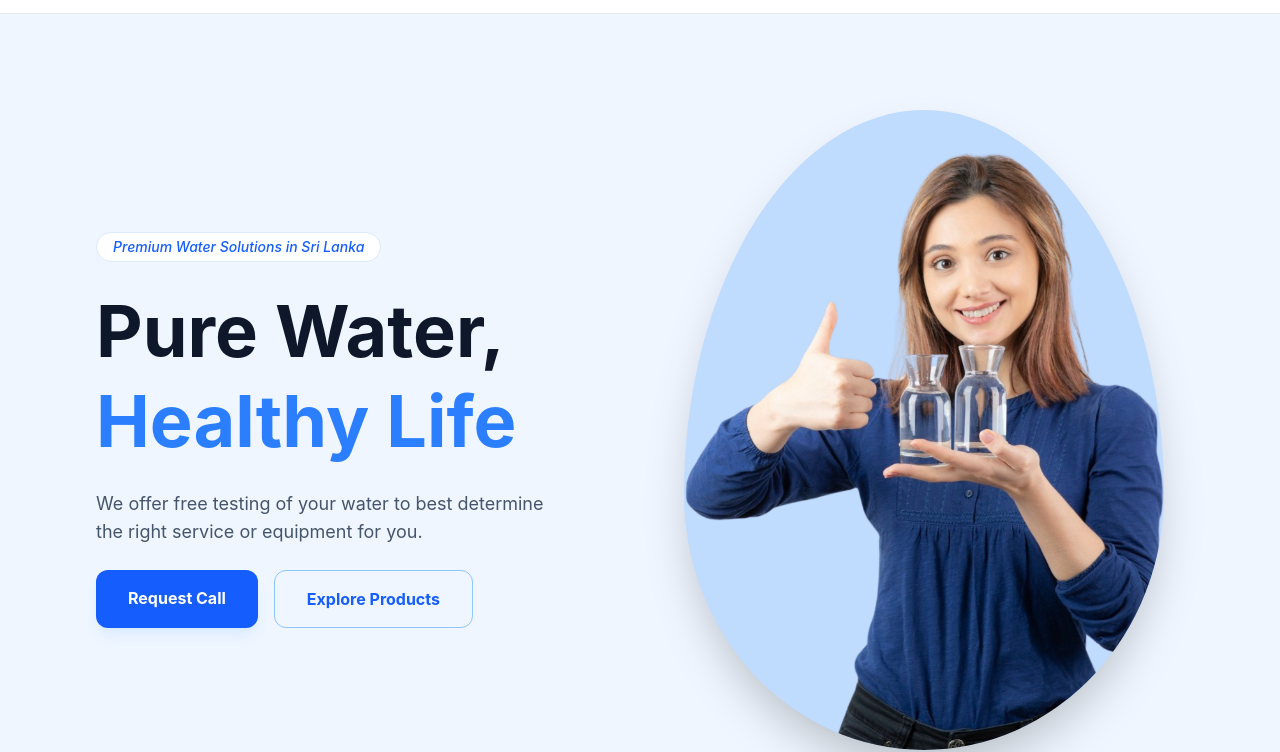
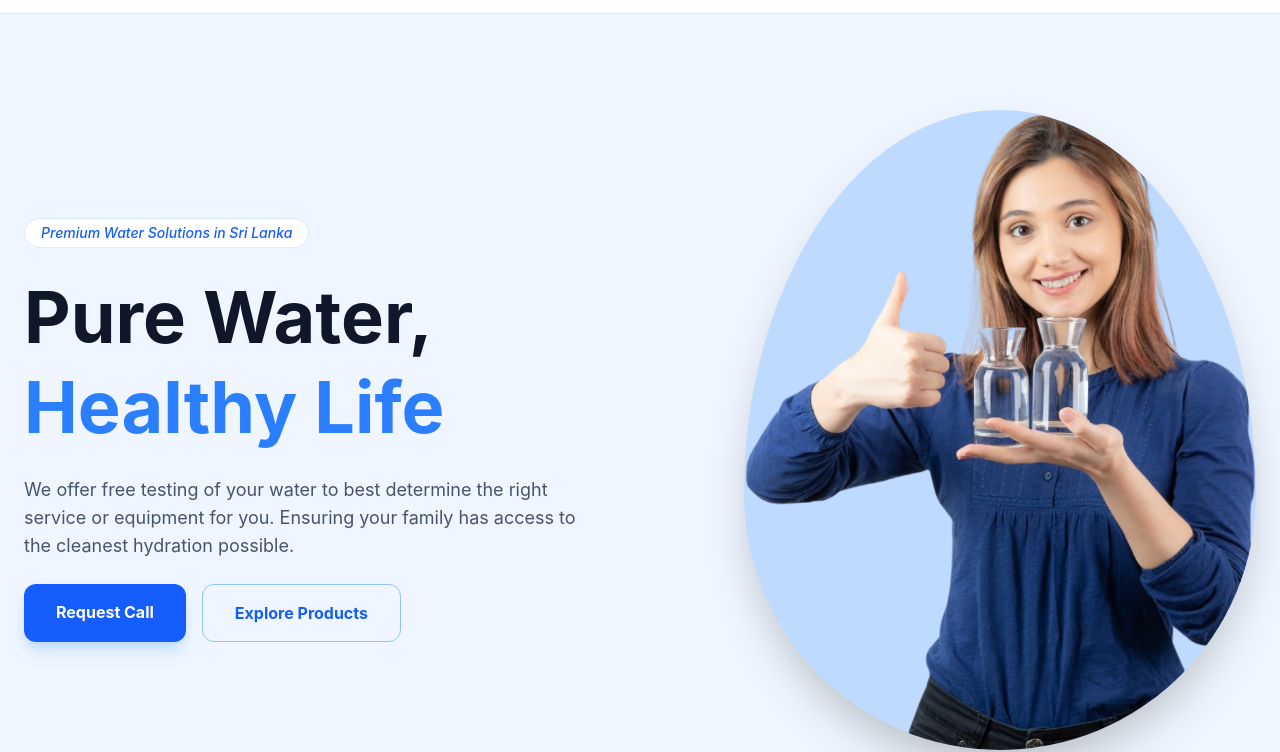
Before and after one commit to Seneth-Jayashan/water-mission-lanka, an Astro site: page / in a window 1280 px wide. Shown: the part 75-827 px from the top of the page. Built offline with nearby package versions, Linux system fonts and the light colour scheme; Astro itself is replaced by a stand-in of ours.

Commit message:
change empty space in righ side in home page

```diff
--- a/src/pages/index.astro
+++ b/src/pages/index.astro
@@ -124,20 +124,44 @@ const testimonials = [
 
     <main class="flex-grow">
 
-      <section class="bg-blue-50 py-12 px-6 md:py-24 md:px-24 flex flex-col lg:flex-row items-center gap-12">
-        <div class="flex-1 space-y-6 text-center lg:text-left">
-          <span class="inline-block bg-white text-blue-600 px-4 py-1 rounded-full text-sm font-medium border border-blue-100 italic">Premium Water Solutions in Sri Lanka</span>
-          <h1 class="text-4xl md:text-7xl font-bold text-slate-900 leading-tight">Pure Water, <br/> <span class="text-blue-500">Healthy Life</span></h1>
-          <p class="text-slate-600 mx-auto lg:mx-0 max-w-md text-base md:text-lg">We offer free testing of your water to best determine the right service or equipment for you.</p>
+    <section class="bg-blue-50 py-12 px-6 md:py-24">
+  <div class="max-w-7xl mx-auto flex flex-col lg:flex-row items-center gap-12 lg:gap-20">
+
+    <div class="flex-[1.2] space-y-6 text-center lg:text-left">
+      <span class="inline-block bg-white text-blue-600 px-4 py-1 rounded-full text-sm font-medium border border-blue-100 italic">
+        Premium Water Solutions in Sri Lanka
+      </span>
+
+      <h1 class="text-4xl md:text-6xl xl:text-7xl font-bold text-slate-900 leading-tight">
+        Pure Water, <br/>
+        <span class="text-blue-500">Healthy Life</span>
+      </h1>
+
+      <p class="text-slate-600 mx-auto lg:mx-0 max-w-xl text-base md:text-lg">
+        We offer free testing of your water to best determine the right service or equipment for you.
+        Ensuring your family has access to the cleanest hydration possible.
+      </p>
+
       <div class="flex flex-col sm:flex-row gap-4 justify-center lg:justify-start">
-            <a href="/contact" class="bg-blue-600 text-white px-8 py-4 rounded-xl font-bold hover:bg-blue-700 transition shadow-lg shadow-blue-100 text-center">Request Call</a>
-            <a href="/products" class="border border-blue-300 text-blue-600 px-8 py-4 rounded-xl font-bold hover:bg-blue-50 transition text-center">Explore Products</a>
+        <a href="/contact" class="bg-blue-600 text-white px-8 py-4 rounded-xl font-bold hover:bg-blue-700 transition shadow-lg shadow-blue-200 text-center">
+          Request Call
+        </a>
+        <a href="/products" class="border border-blue-300 text-blue-600 px-8 py-4 rounded-xl font-bold hover:bg-blue-100 transition text-center">
+          Explore Products
+        </a>
       </div>
     </div>
-        <div class="flex-1 flex justify-center w-full">
-          <div class="relative overflow-hidden shadow-2xl w-full max-w-[18rem] md:max-w-[30rem] aspect-[3/4] rounded-[50%_50%_50%_50%_/_60%_60%_40%_40%] bg-[#bfdbfe]">
-            <Image src={heroImg} alt="Healthy water" class="absolute bottom-0 w-full" />
+
+    <div class="flex-1 flex justify-center lg:justify-end w-full">
+      <div class="relative overflow-hidden shadow-2xl w-full max-w-[22rem] md:max-w-[32rem] aspect-[4/5] rounded-[50%_50%_50%_50%_/_60%_60%_40%_40%] bg-blue-200">
+        <Image
+          src={heroImg}
+          alt="Healthy water"
+          class="absolute bottom-0 w-full h-full object-cover"
+        />
       </div>
+    </div>
+
   </div>
 </section>
 
```
Lines whose indentation alone changed are shown as unchanged.
